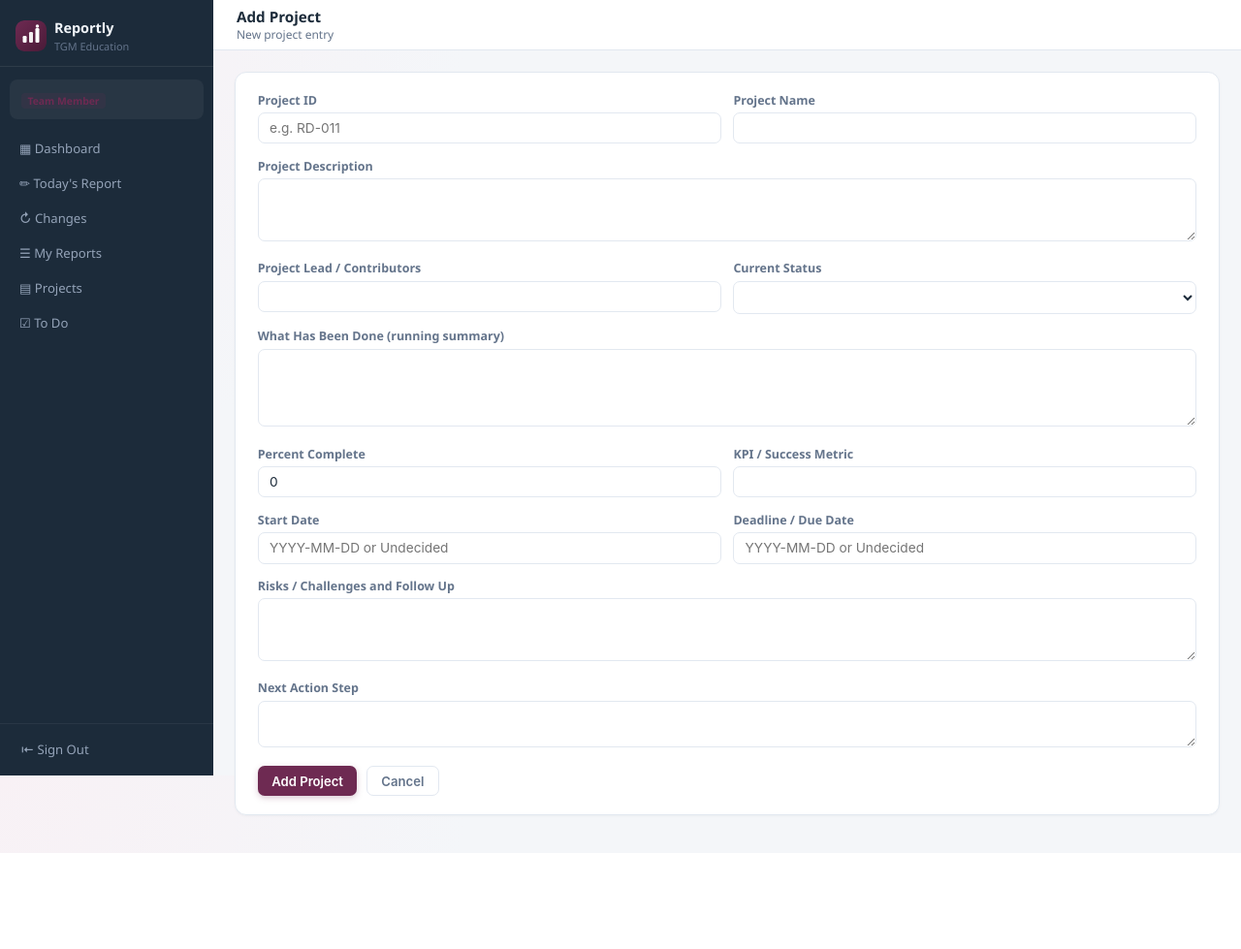
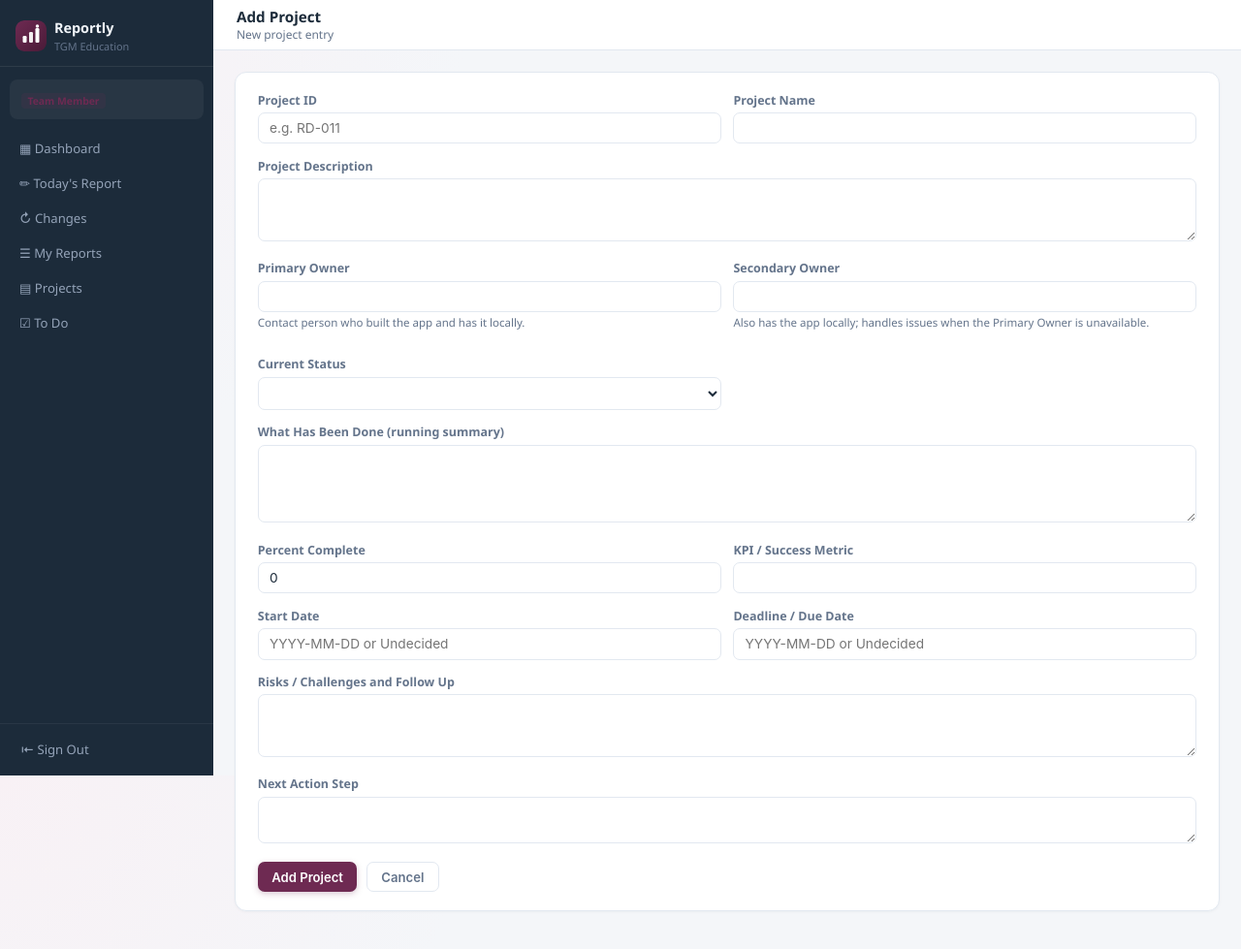
Before and after one commit to 2026GT2026/TGM-Reporting-Hub, a Flask app: template templates/project_form.html in a window 1280 px wide. Shown: the whole page at 97% size. Before the commit the page ends 880 px from the top, so only its background shows below. Run offline with Flask 3, Linux system fonts and the light colour scheme; the template is opened without the code that fills it, so the values that code supplies are empty; the visitor is signed in with stand-in values (Sample User, id 1); parts of the project's set-up code (start-up, migrations or seed data) failed here and were passed over.

Commit message:
Projects: replace Lead / Contributors with Primary Owner and Secondary Owner columns
Co-Authored-By: Claude Sonnet 5.5 <noreply@anthropic.com>

```diff
--- a/app.py
+++ b/app.py
@@ -643,6 +643,7 @@ def project_new():
             "name": request.form.get("name","").strip(),
             "description": request.form.get("description","").strip(),
             "owner": request.form.get("owner","").strip(),
+            "secondary_owner": request.form.get("secondary_owner","").strip(),
             "progress_summary": request.form.get("progress_summary","").strip(),
             "status": request.form.get("status","Not Started"),
             "percent_complete": int(request.form.get("percent_complete") or 0),
@@ -699,6 +700,7 @@ def project_edit(project_id):
             "name": request.form.get("name","").strip(),
             "description": request.form.get("description","").strip(),
             "owner": request.form.get("owner","").strip(),
+            "secondary_owner": request.form.get("secondary_owner","").strip(),
             "progress_summary": request.form.get("progress_summary","").strip(),
             "status": request.form.get("status","Not Started"),
             "percent_complete": int(request.form.get("percent_complete") or 0),
@@ -1271,14 +1273,14 @@ def download_projects():
     wb = Workbook()
     ws = wb.active
     ws.title = "Projects"
-    headers = ["Project ID","Project Name","Description","Project Lead / Contributors","What Has Been Done",
+    headers = ["Project ID","Project Name","Description","Primary Owner","Secondary Owner","What Has Been Done",
                "Status","Percent Complete","Start Date","Deadline","Risks",
                "Next Action","KPI"]
-    widths = [12,26,45,18,45,14,10,14,14,40,40,30]
+    widths = [12,26,45,18,18,45,14,10,14,14,40,40,30]
     bd = styled_export_sheet(ws, headers, widths)
     row = 2
     for p in projects:
-        values = [p["id"], p["name"], p["description"], p["owner"], p["progress_summary"],
+        values = [p["id"], p["name"], p["description"], p["owner"], p.get("secondary_owner",""), p["progress_summary"],
                   p["status"], p["percent_complete"], p["start_date"], p["deadline"],
                   p["risks"], p["next_action"], p["kpi"]]
         for col, val in enumerate(values, 1):
@@ -1354,14 +1356,14 @@ def download_all():
         row += 1
 
     ws = wb.create_sheet("Projects")
-    headers = ["Project ID", "Project Name", "Description", "Project Lead / Contributors", "What Has Been Done",
+    headers = ["Project ID", "Project Name", "Description", "Primary Owner","Secondary Owner", "What Has Been Done",
                "Status", "Percent Complete", "Start Date", "Deadline", "Risks",
                "Next Action", "KPI", "Created At", "Updated At"]
-    widths = [12, 26, 45, 18, 45, 14, 10, 14, 14, 40, 40, 30, 20, 20]
+    widths = [12, 26, 45, 18, 18, 45, 14, 10, 14, 14, 40, 40, 30, 20, 20]
     bd = styled_export_sheet(ws, headers, widths)
     row = 2
     for p in projects:
-        values = [p["id"], p["name"], p["description"], p["owner"], p["progress_summary"],
+        values = [p["id"], p["name"], p["description"], p["owner"], p.get("secondary_owner",""), p["progress_summary"],
                   p["status"], p["percent_complete"], p["start_date"], p["deadline"],
                   p["risks"], p["next_action"], p["kpi"], p.get("created_at", ""), p.get("updated_at", "")]
         for col, val in enumerate(values, 1):
--- a/db.py
+++ b/db.py
@@ -139,6 +139,7 @@ _SCHEMA = [
             name              TEXT NOT NULL,
             description       TEXT,
             owner             TEXT,
+            secondary_owner   TEXT,
             progress_summary  TEXT,
             status            VARCHAR(32) NOT NULL DEFAULT 'Not Started',
             percent_complete  INT NOT NULL DEFAULT 0,
@@ -235,6 +236,10 @@ def _run_migrations(cur):
         cur.execute("ALTER TABLE todos DROP COLUMN duration_days")
     except Exception:
         pass
+    try:
+        cur.execute("ALTER TABLE projects ADD COLUMN secondary_owner TEXT")
+    except Exception:
+        pass
     for stmt in [
         "ALTER TABLE todos ADD COLUMN priority VARCHAR(32)",
         "ALTER TABLE todos ADD COLUMN user_view VARCHAR(120)",
@@ -296,7 +301,7 @@ ROSTER_COLUMNS   = ["id", "name", "role", "username", "password_hash", "email"]
 REPORTS_COLUMNS  = ["id", "name", "date", "raw_work", "raw_pending", "generated",
                      "status", "submitted_at", "logged_by", "logged_at",
                      "edited_by", "edited_at"]
-PROJECTS_COLUMNS = ["id", "name", "description", "owner", "progress_summary",
+PROJECTS_COLUMNS = ["id", "name", "description", "owner", "secondary_owner", "progress_summary",
                      "status", "percent_complete", "start_date", "deadline",
                      "risks", "next_action", "kpi", "created_at", "updated_at"]
 CHANGES_COLUMNS  = ["id", "project_id", "change_type", "summary", "description",
--- a/import_projects.py
+++ b/import_projects.py
@@ -69,6 +69,11 @@ def import_projects(wb=None):
     # Skip the two title rows and the column-header row.
     data_rows = rows[3:]
 
+    # Newer sheets have a "Secondary Owner" column right after the owner column.
+    has_secondary = any("secondary owner" in str(c or "").lower()
+                        for hdr in rows[:3] for c in hdr)
+    off = 1 if has_secondary else 0
+
     projects = []
     now = datetime.now().isoformat()
     for row in data_rows:
@@ -80,14 +85,15 @@ def import_projects(wb=None):
             "name":             clean_field(row[1]),
             "description":      clean_field(row[2]),
             "owner":            clean_field(row[3]),
-            "progress_summary": clean_field(row[4]),
-            "status":           clean_field(row[5]) or "Not Started",
-            "percent_complete": normalize_percent(row[6]),
-            "start_date":       strip_em_dash(normalize_date(row[7])),
-            "deadline":         strip_em_dash(normalize_date(row[8])),
-            "risks":            clean_field(row[9]),
-            "next_action":      clean_field(row[10]),
-            "kpi":              clean_field(row[11]),
+            "secondary_owner":  clean_field(row[4]) if has_secondary else "",
+            "progress_summary": clean_field(row[4 + off]),
+            "status":           clean_field(row[5 + off]) or "Not Started",
+            "percent_complete": normalize_percent(row[6 + off]),
+            "start_date":       strip_em_dash(normalize_date(row[7 + off])),
+            "deadline":         strip_em_dash(normalize_date(row[8 + off])),
+            "risks":            clean_field(row[9 + off]),
+            "next_action":      clean_field(row[10 + off]),
+            "kpi":              clean_field(row[11 + off]),
             "created_at":       now,
             "updated_at":       now,
         })
--- a/templates/project_detail.html
+++ b/templates/project_detail.html
@@ -21,8 +21,12 @@
       <div class="detail-value">{{ project.description }}</div>
     </div>
     <div>
-      <div class="detail-label">Project Lead / Contributors</div>
+      <div class="detail-label">Primary Owner</div>
       <div class="detail-value">{{ project.owner }}</div>
+    </div>
+    <div>
+      <div class="detail-label">Secondary Owner</div>
+      <div class="detail-value">{{ project.secondary_owner }}</div>
     </div>
     <div>
       <div class="detail-label">Start Date</div>
--- a/templates/project_form.html
+++ b/templates/project_form.html
@@ -27,8 +27,14 @@
 
     <div class="form-row">
       <div class="form-group">
-        <label class="form-label">Project Lead / Contributors</label>
+        <label class="form-label">Primary Owner</label>
         <input type="text" name="owner" class="form-control" value="{{ project.owner if project else '' }}">
+        <div style="font-size:0.72rem;color:#64748B;margin-top:3px;">Contact person who built the app and has it locally.</div>
+      </div>
+      <div class="form-group">
+        <label class="form-label">Secondary Owner</label>
+        <input type="text" name="secondary_owner" class="form-control" value="{{ project.secondary_owner if project and project.secondary_owner else '' }}">
+        <div style="font-size:0.72rem;color:#64748B;margin-top:3px;">Also has the app locally; handles issues when the Primary Owner is unavailable.</div>
       </div>
       <div class="form-group">
         <label class="form-label">Current Status</label>
--- a/templates/projects.html
+++ b/templates/projects.html
@@ -38,7 +38,8 @@
   <p class="card-sub" style="margin:0.4rem 0 0.6rem;">{{ p.description }}</p>
   <div class="progress-track"><div class="progress-fill" style="width:{{ p.percent_complete }}%;"></div></div>
   <div style="display:flex; justify-content:space-between; align-items:center; font-size:0.75rem; color:#64748B; margin-top:0.35rem; flex-wrap:wrap; gap:0.4rem;">
-    <span>Lead / Contributors: {{ p.owner }}</span>
+    <span>Primary Owner: {{ p.owner }}</span>
+    <span>Secondary Owner: {{ p.secondary_owner or "-" }}</span>
     <span>{{ p.percent_complete }}% complete</span>
     <span>Deadline: {{ p.deadline }}</span>
     {% if current_user.role == 'admin' %}
```
Also changed, not shown: templates/dashboard.html (+4 -3 lines).
